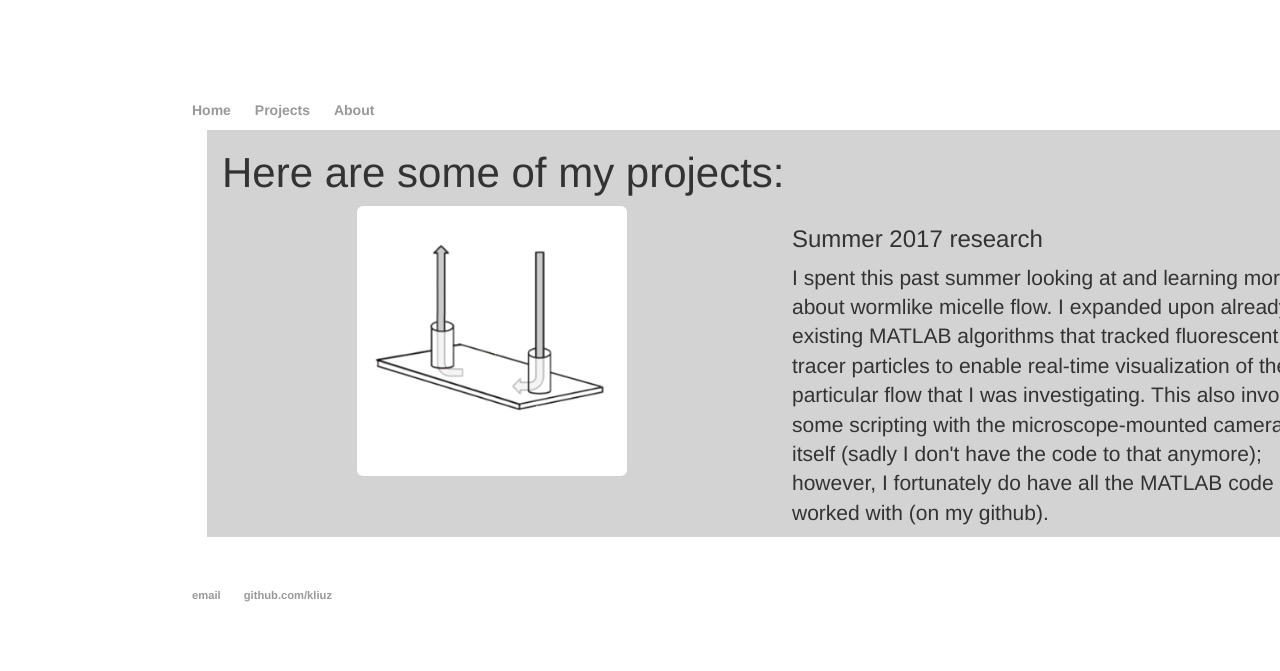
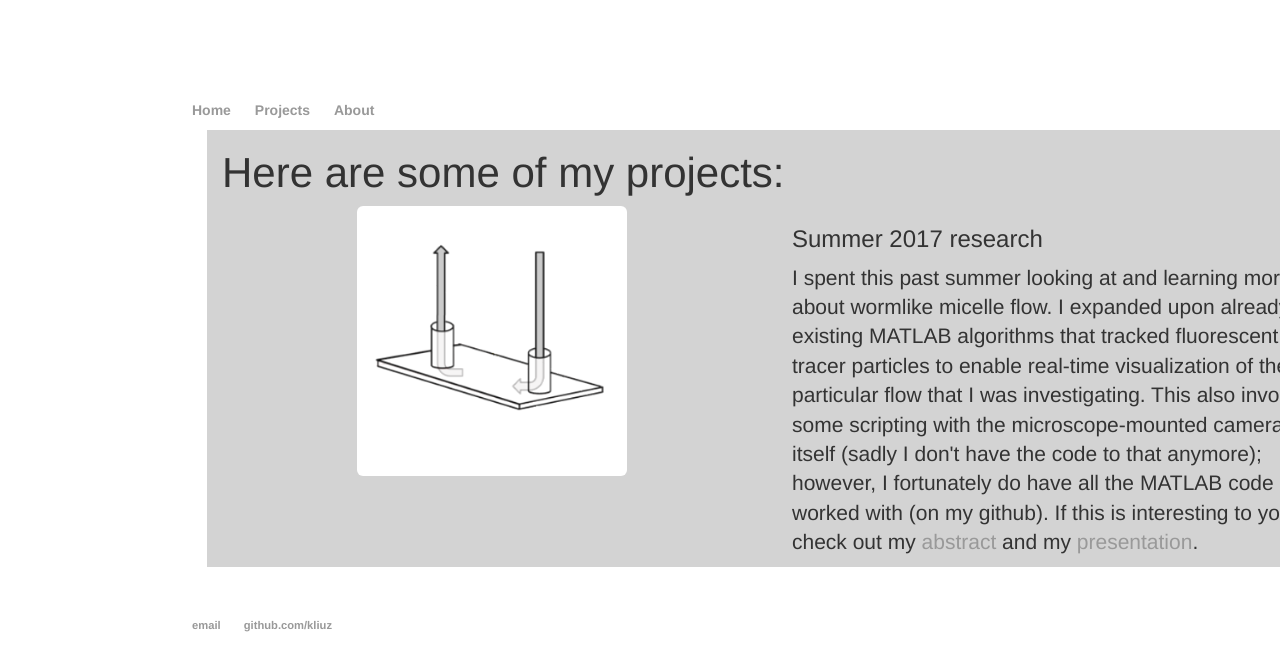
Before and after one commit to kliuz/kliuz.github.io, a Jekyll site: the page built from projects/index.html, in a window 1280 px wide. Shown: the top 671 px of the page. Built offline with Jekyll 4.4.1, drawn with Linux system fonts in a browser that asks for light colours; nearby versions of some CDN libraries; library files that are not in the unit come from our copies.

Commit message:
uploaded project files

```diff
--- a/projects/index.html
+++ b/projects/index.html
@@ -10,7 +10,7 @@ title: My projects
 		</div>
 		<div class="col-sm-6">
 			<h3>Summer 2017 research</h3>
-			<p>I spent this past summer looking at and learning more about wormlike micelle flow. I expanded upon already existing MATLAB algorithms that tracked fluorescent tracer particles to enable real-time visualization of the particular flow that I was investigating. This also involved some scripting with the microscope-mounted camera itself (sadly I don't have the code to that anymore); however, I fortunately do have all the MATLAB code I worked with (on my github).
+			<p>I spent this past summer looking at and learning more about wormlike micelle flow. I expanded upon already existing MATLAB algorithms that tracked fluorescent tracer particles to enable real-time visualization of the particular flow that I was investigating. This also involved some scripting with the microscope-mounted camera itself (sadly I don't have the code to that anymore); however, I fortunately do have all the MATLAB code I worked with (on my github). If this is interesting to you, check out my <a href="abstract.pdf">abstract</a> and my <a href="Kevin Liu_SURF.pdf">presentation</a>.
 			</p>
 		</div>
 	</div>
```
Also changed, not shown: 2 other files.
